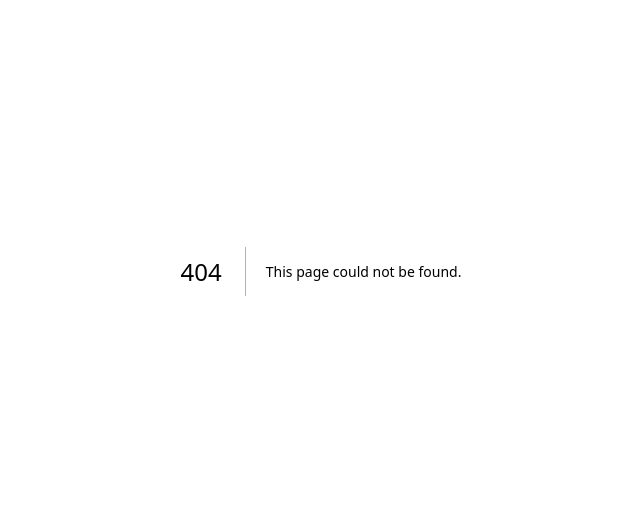
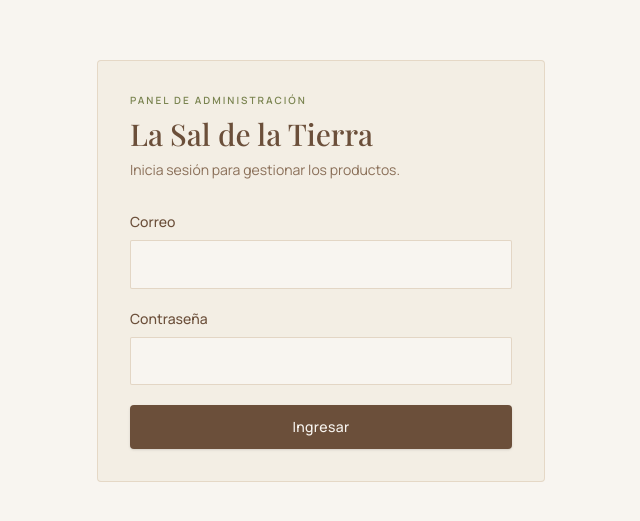
Before and after one commit to LaSaldelaTierra/La-Sal-de-la-Tierra, a Next.js app: page /dashboard/login in a window 1280 px wide. Before the commit this address had no page. Shown: the part 129-650 px from the top of the page, without its empty margins (319-959 px from the left). Built offline with nearby package versions, Linux system fonts and the light colour scheme; no server answers.

Commit message:
mejora de auth

```diff
--- a/src/app/admin/login/page.tsx
+++ b/src/app/dashboard/login/page.tsx
@@ -40,7 +40,7 @@ function getAuthErrorMessage(err: unknown): string {
 export default function AdminLoginPage() {
   const { signIn } = useAuth();
   const router = useRouter();
-  const [email, setEmail] = useState(ADMIN_EMAIL);
+  const [email, setEmail] = useState("");
   const [password, setPassword] = useState("");
   const [loading, setLoading] = useState(false);
   const [error, setError] = useState<string | null>(null);
@@ -54,7 +54,7 @@ export default function AdminLoginPage() {
 
     try {
       await signIn(email.trim(), password);
-      router.replace("/admin/productos");
+      router.replace("/dashboard/productos");
     } catch (err) {
       const message = getAuthErrorMessage(err);
       setError(message);
@@ -77,15 +77,32 @@ export default function AdminLoginPage() {
           Inicia sesión para gestionar los productos.
         </p>
 
-        <form onSubmit={handleSubmit} className="mt-8 space-y-5">
+        <form onSubmit={handleSubmit} className="mt-8 space-y-5" autoComplete="off">
+          <input
+            type="text"
+            name="username"
+            autoComplete="off"
+            value=""
+            readOnly
+            className="hidden"
+          />
+          <input
+            type="password"
+            name="password"
+            autoComplete="off"
+            value=""
+            readOnly
+            className="hidden"
+          />
           <div className="space-y-2">
             <label htmlFor="email" className="block font-sans text-sm font-medium text-earth">
               Correo
             </label>
             <input
               id="email"
+              name="email"
               type="email"
-              autoComplete="email"
+              autoComplete="off"
               required
               value={email}
               onChange={(e) => setEmail(e.target.value)}
@@ -101,8 +118,9 @@ export default function AdminLoginPage() {
             </label>
             <input
               id="password"
+              name="password"
               type="password"
-              autoComplete="current-password"
+              autoComplete="off"
               required
               value={password}
               onChange={(e) => setPassword(e.target.value)}
--- a/src/app/admin/page.tsx
+++ b/src/app/dashboard/page.tsx
@@ -1,5 +1,5 @@
 import { redirect } from "next/navigation";
 
 export default function AdminIndexPage() {
-  redirect("/admin/productos");
+  redirect("/dashboard/productos");
 }
--- a/src/app/admin/productos/[id]/editar/page.tsx
+++ b/src/app/dashboard/productos/[id]/editar/page.tsx
@@ -37,7 +37,7 @@ export default function EditarProductoPage() {
     try {
       await updateProduct(params.id, data);
       console.log("[EditarProductoPage] updateProduct completed", { id: params.id });
-      router.push("/admin/productos");
+      router.push("/dashboard/productos");
       console.log("[EditarProductoPage] router.push called");
       router.refresh();
       console.log("[EditarProductoPage] router.refresh called");
--- a/src/app/admin/productos/nuevo/page.tsx
+++ b/src/app/dashboard/productos/nuevo/page.tsx
@@ -14,7 +14,7 @@ export default function NuevoProductoPage() {
     try {
       const id = await createProduct(data);
       console.log("[NuevoProductoPage] createProduct completed", { id });
-      router.push("/admin/productos");
+      router.push("/dashboard/productos");
       console.log("[NuevoProductoPage] router.push called");
       router.refresh();
       console.log("[NuevoProductoPage] router.refresh called");
--- a/src/app/admin/productos/page.tsx
+++ b/src/app/dashboard/productos/page.tsx
@@ -53,7 +53,7 @@ export default function AdminProductosPage() {
       title="Productos"
       description="Gestiona el catálogo que aparece en el sitio público."
       action={
-        <Button href="/admin/productos/nuevo" size="sm">
+        <Button href="/dashboard/productos/nuevo" size="sm">
           Nuevo producto
         </Button>
       }
@@ -73,12 +73,11 @@ export default function AdminProductosPage() {
           <p className="font-sans text-sm text-earth-light">
             No hay productos todavía.
           </p>
-          <Button href="/admin/productos/nuevo" className="mt-4" size="sm">
+          <Button href="/dashboard/productos/nuevo" className="mt-4" size="sm">
             Crear el primero
           </Button>
         </div>
       )}
-
       {!loading && productos.length > 0 && (
         <div className="overflow-x-auto rounded-sm border border-sand/50">
           <table className="w-full min-w-[720px] border-collapse text-left">
@@ -145,7 +144,7 @@ export default function AdminProductosPage() {
                   <td className="px-4 py-4">
                     <div className="flex flex-wrap gap-2">
                       <Link
-                        href={`/admin/productos/${producto.id}/editar`}
+                        href={`/dashboard/productos/${producto.id}/editar`}
                         className="font-sans text-sm text-earth underline-offset-2 hover:underline"
                       >
                         Editar
--- a/src/components/admin/AdminGuard.tsx
+++ b/src/components/admin/AdminGuard.tsx
@@ -8,18 +8,18 @@ export function AdminGuard({ children }: { children: React.ReactNode }) {
   const { user, loading } = useAuth();
   const pathname = usePathname();
   const router = useRouter();
-  const isLoginPage = pathname === "/admin/login";
+  const isLoginPage = pathname === "/dashboard/login";
 
   useEffect(() => {
     if (loading) return;
 
     if (!user && !isLoginPage) {
-      router.replace("/admin/login");
+      router.replace("/");
       return;
     }
 
     if (user && isLoginPage) {
-      router.replace("/admin/productos");
+      router.replace("/dashboard/productos");
     }
   }, [user, loading, isLoginPage, router]);
 
--- a/src/contexts/AuthContext.tsx
+++ b/src/contexts/AuthContext.tsx
@@ -10,7 +10,9 @@ import {
   type ReactNode,
 } from "react";
 import {
+  browserSessionPersistence,
   onAuthStateChanged,
+  setPersistence,
   signInWithEmailAndPassword,
   signOut as firebaseSignOut,
   type User,
@@ -53,6 +55,7 @@ export function AuthProvider({ children }: { children: ReactNode }) {
 
   const signIn = useCallback(async (email: string, password: string) => {
     const auth = getFirebaseAuth();
+    await setPersistence(auth, browserSessionPersistence);
     const credential = await signInWithEmailAndPassword(auth, email, password);
 
     if (!isAllowedAdmin(credential.user)) {
```
Also changed, not shown: src/app/dashboard/layout.tsx (renamed from src/app/admin/layout.tsx).
